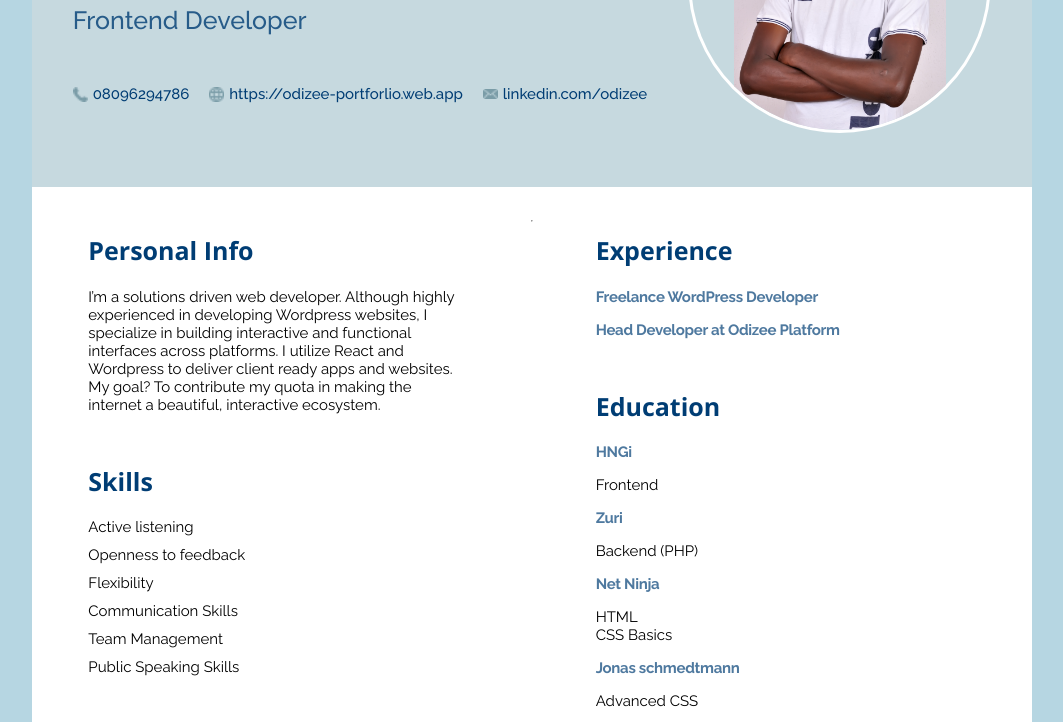
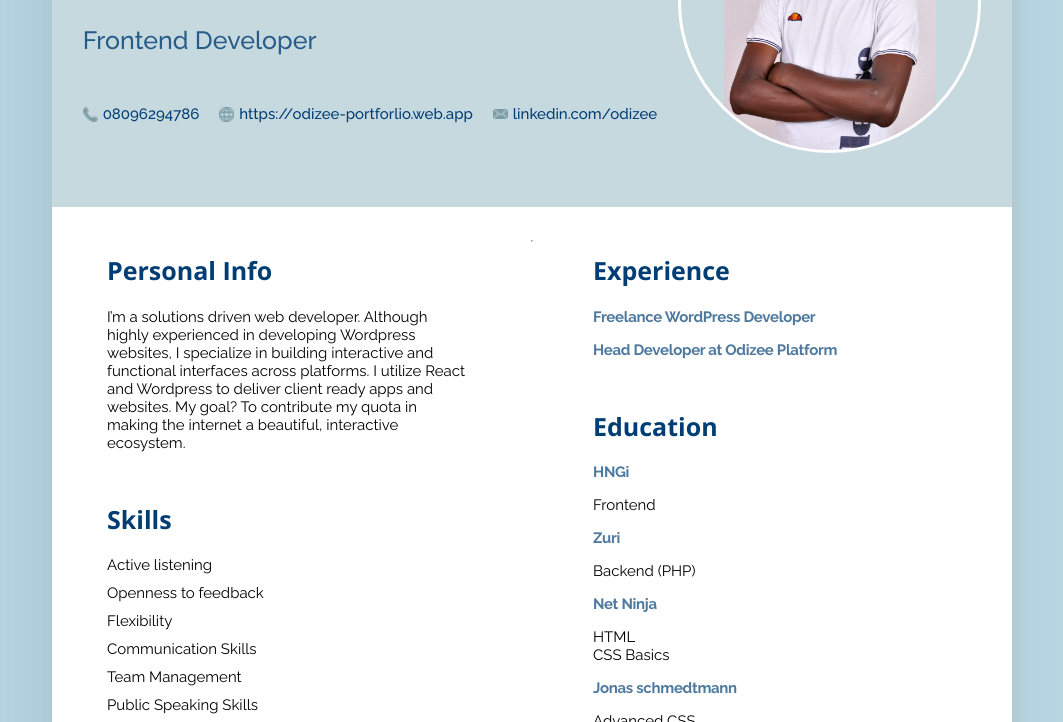
Before and after one commit to odizee/odizee-resume, a plain HTML site: page index.html in a window 1280 px wide. Shown: the part 220-942 px from the top of the page, without its empty margins (108-1171 px from the left). Drawn offline with nearby package versions, Linux system fonts and the light colour scheme.

Commit message:
added box shadow and html padding

```diff
--- a/style.css
+++ b/style.css
@@ -3,6 +3,8 @@ html {
         font-size: 62.5%;
         max-width: 1000px;
         margin: auto;
+        padding: 2rem;
+
 
     }
 
@@ -15,6 +17,8 @@ body {
          margin: 0;
          font-size: 1.5rem;
          background-color: #B6D6E2;
+         box-shadow:  2px -2px 15px #b3c2c5,
+             -20px 20px 60px #7a9bb836;
 
     }
 
```
